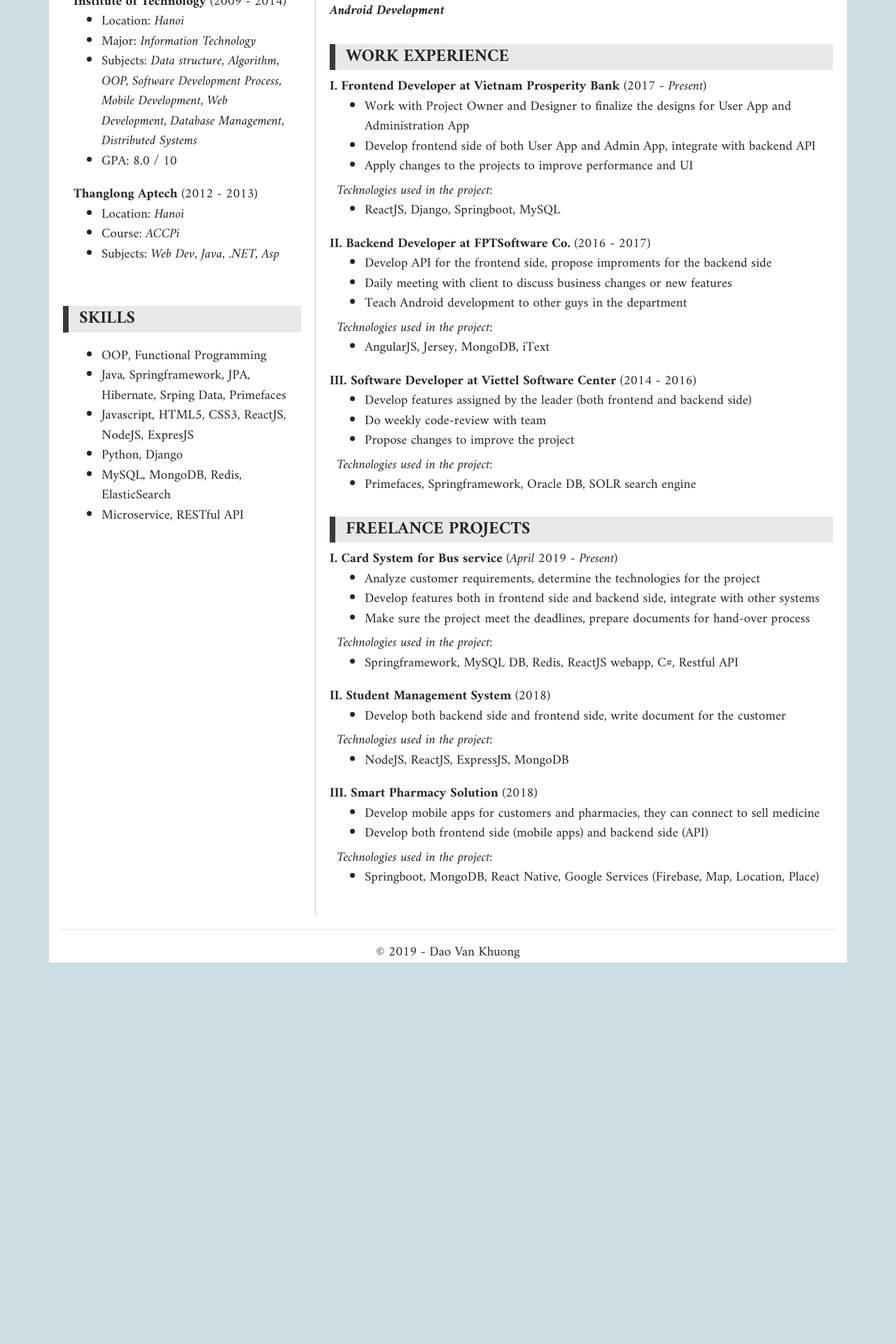
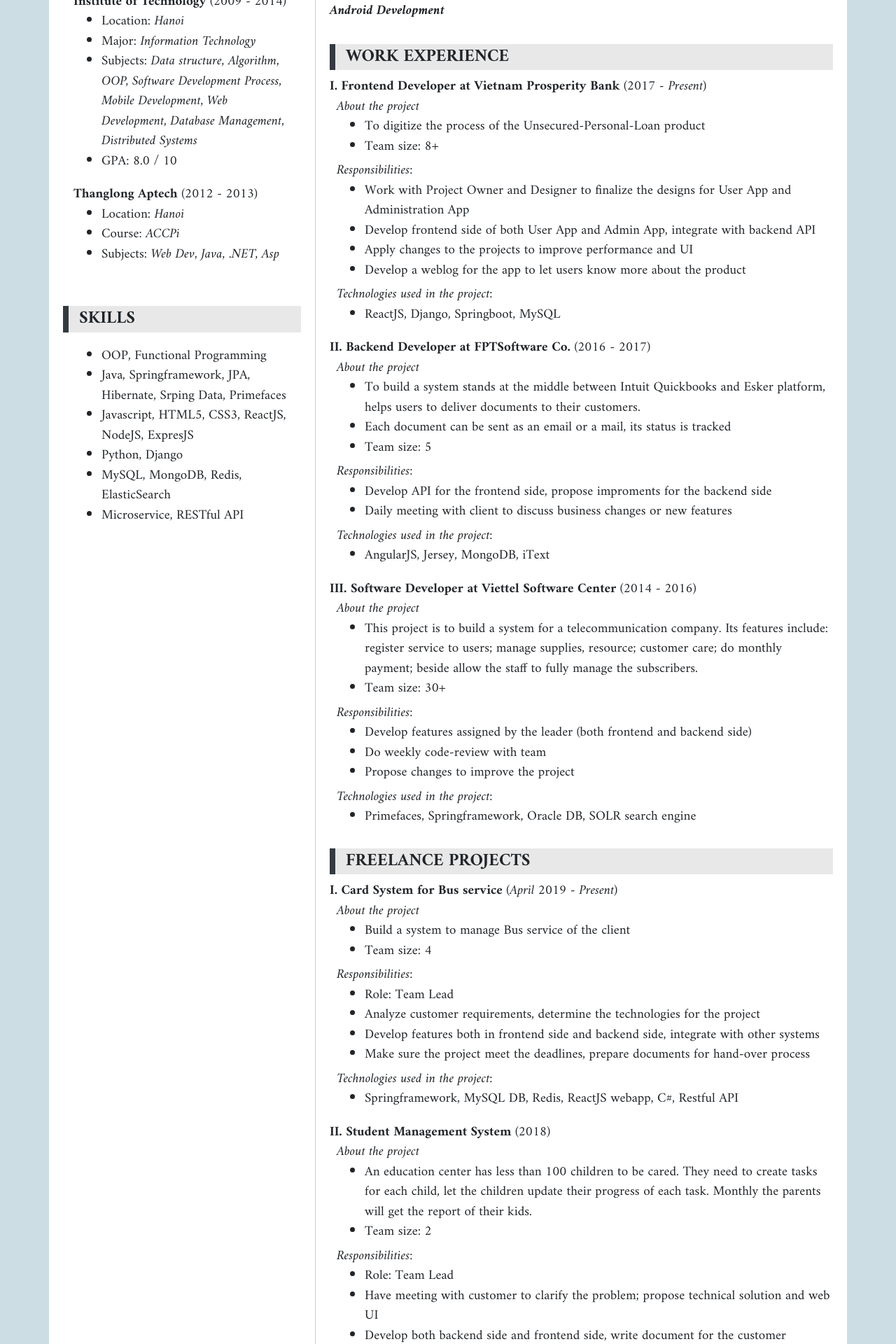
Before and after one commit to khuongdv/my-resume, a React (Create React App) app: page / in a window 1280 px wide. Shown: the part 380-2300 px from the top of the page at 70% size. Before the commit the page ends 1757 px from the top, so only its background shows below. Built offline with nearby package versions, Linux system fonts and the light colour scheme.

Commit message:
Add them info về role và team size cũng như project aim

```diff
--- a/src/FPTSoft.js
+++ b/src/FPTSoft.js
@@ -4,13 +4,19 @@ class FPTSoftware extends React.Component {
   render() {
     return (
       <div>
-      <div><b  style={{fontSize: 19}}>{this.props.stt}. Backend Developer at FPTSoftware Co.</b> <i>(2016 - 2017)</i>
+        <div><b style={{ fontSize: 19 }}>{this.props.stt}. Backend Developer at FPTSoftware Co.</b> <i>(2016 - 2017)</i>
         </div>
-      <div style={{paddingLeft: 10}}>
-        <ul style={{marginBottom: 6}}>
+        <div style={{ paddingLeft: 10 }}>
+          <i>About the project</i>
+          <ul style={{ marginBottom: 6 }}>
+            <li>To build a system stands at the middle between Intuit Quickbooks and Esker platform, helps users to deliver documents to their customers.</li>
+            <li>Each document can be sent as an email or a mail, its status is tracked</li>
+            <li>Team size: 5</li>
+          </ul>
+          <i>Responsibilities:</i>
+          <ul style={{ marginBottom: 6 }}>
             <li>Develop API for the frontend side, propose improments for the backend side</li>
             <li>Daily meeting with client to discuss business changes or new features</li>
-          <li>Teach Android development to other guys in the department</li>
           </ul>
           <i>Technologies used in the project:</i>
           <ul>
--- a/src/Fattoria.js
+++ b/src/Fattoria.js
@@ -7,7 +7,15 @@ class Fattoria extends React.Component {
         <div><b style={{ fontSize: 19 }}>{this.props.stt}. Student Management System</b> <i>(2018)</i>
         </div>
         <div style={{ paddingLeft: 10 }}>
+          <i>About the project</i>
           <ul style={{ marginBottom: 6 }}>
+            <li>An education center has less than 100 children to be cared. They need to create tasks for each child, let the children update their progress of each task. Monthly the parents will get the report of their kids.</li>
+            <li>Team size: 2</li>
+          </ul>
+          <i>Responsibilities:</i>
+          <ul style={{ marginBottom: 6 }}>
+            <li>Role: Team Lead</li>
+            <li>Have meeting with customer to clarify the problem; propose technical solution and web UI</li>
             <li>Develop both backend side and frontend side, write document for the customer</li>
           </ul>
           <i>Technologies used in the project:</i>
--- a/src/Fidelis.js
+++ b/src/Fidelis.js
@@ -4,10 +4,17 @@ class Fidelis extends React.Component {
   render() {
     return (
       <div>
-        <div><b style={{ fontSize: 19 }}>{this.props.stt}. Card System for Bus service </b> <i>(April 2019 - Present)</i>
+        <div><b style={{ fontSize: 19 }}>{this.props.stt}. Card System for Bus service</b> <i>(April 2019 - Present)</i>
         </div>
         <div style={{ paddingLeft: 10 }}>
+          <i>About the project</i>
           <ul style={{ marginBottom: 6 }}>
+            <li>Build a system to manage Bus service of the client</li>
+            <li>Team size: 4</li>
+          </ul>
+          <i>Responsibilities:</i>
+          <ul style={{ marginBottom: 6 }}>
+            <li>Role: Team Lead</li>
             <li>Analyze customer requirements, determine the technologies for the project</li>
             <li>Develop features both in frontend side and backend side, integrate with other systems</li>
             <li>Make sure the project meet the deadlines, prepare documents for hand-over process</li>
--- a/src/Sphacy.js
+++ b/src/Sphacy.js
@@ -7,9 +7,16 @@ class Sphacy extends React.Component {
         <div><b style={{ fontSize: 19 }}>{this.props.stt}. Smart Pharmacy Solution</b> <i>(2018)</i>
         </div>
         <div style={{ paddingLeft: 10 }}>
+          <i>About the project</i>
           <ul style={{ marginBottom: 6 }}>
+            <li>A system allow normal user can connect to a pharmacy to buy medicine: A user searches for a pharmacy on his app with a specific keyword (medicine name or an image of the product); once the pharmacy accepts the request, the connection is established and both side can chat to each other.</li>
+            <li>Team size: 2</li>
+          </ul>
+          <i>Responsibilities:</i>
+          <ul style={{ marginBottom: 6 }}>
+            <li>Role: Team Lead</li>
             <li>Develop mobile apps for customers and pharmacies, they can connect to sell medicine</li>
-            <li>Develop both frontend side (mobile apps) and backend side (API)</li>
+            <li>Develop both frontend side (mobile apps) and backend side (API), assign tasks for other backend guy</li>
           </ul>
           <i>Technologies used in the project:</i>
           <ul>
--- a/src/VPBank.js
+++ b/src/VPBank.js
@@ -7,10 +7,17 @@ class VPBank extends React.Component {
         <div><b style={{ fontSize: 19 }}>{this.props.stt}. Frontend Developer at Vietnam Prosperity Bank</b> <i>(2017 - Present)</i>
         </div>
         <div style={{ paddingLeft: 10 }}>
+          <i>About the project</i>
+          <ul style={{ marginBottom: 6 }}>
+            <li>To digitize the process of the Unsecured-Personal-Loan product</li>
+            <li>Team size: 8+</li>
+          </ul>
+          <i>Responsibilities:</i>
           <ul style={{ marginBottom: 6 }}>
             <li>Work with Project Owner and Designer to finalize the designs for User App and Administration App</li>
             <li>Develop frontend side of both User App and Admin App, integrate with backend API</li>
             <li>Apply changes to the projects to improve performance and UI</li>
+            <li>Develop a weblog for the app to let users know more about the product</li>
           </ul>
           <i>Technologies used in the project:</i>
           <ul>
--- a/src/Viettel.js
+++ b/src/Viettel.js
@@ -7,6 +7,14 @@ class Viettel extends React.Component {
         <div><b style={{ fontSize: 19 }}>{this.props.stt}. Software Developer at Viettel Software Center </b> <i>(2014 - 2016)</i>
         </div>
         <div style={{ paddingLeft: 10 }}>
+          <i>About the project</i>
+          <ul style={{ marginBottom: 6 }}>
+            <li>This project is to build a system for a telecommunication company. Its features include: register service to users;
+              manage supplies, resource; customer care; do monthly payment; beside allow the staff to fully manage the subscribers.
+            </li>
+            <li>Team size: 30+</li>
+          </ul>
+          <i>Responsibilities:</i>
           <ul style={{ marginBottom: 6 }}>
             <li>Develop features assigned by the leader (both frontend and backend side)</li>
             <li>Do weekly code-review with team </li>
```
Lines whose indentation alone changed are shown as unchanged.
